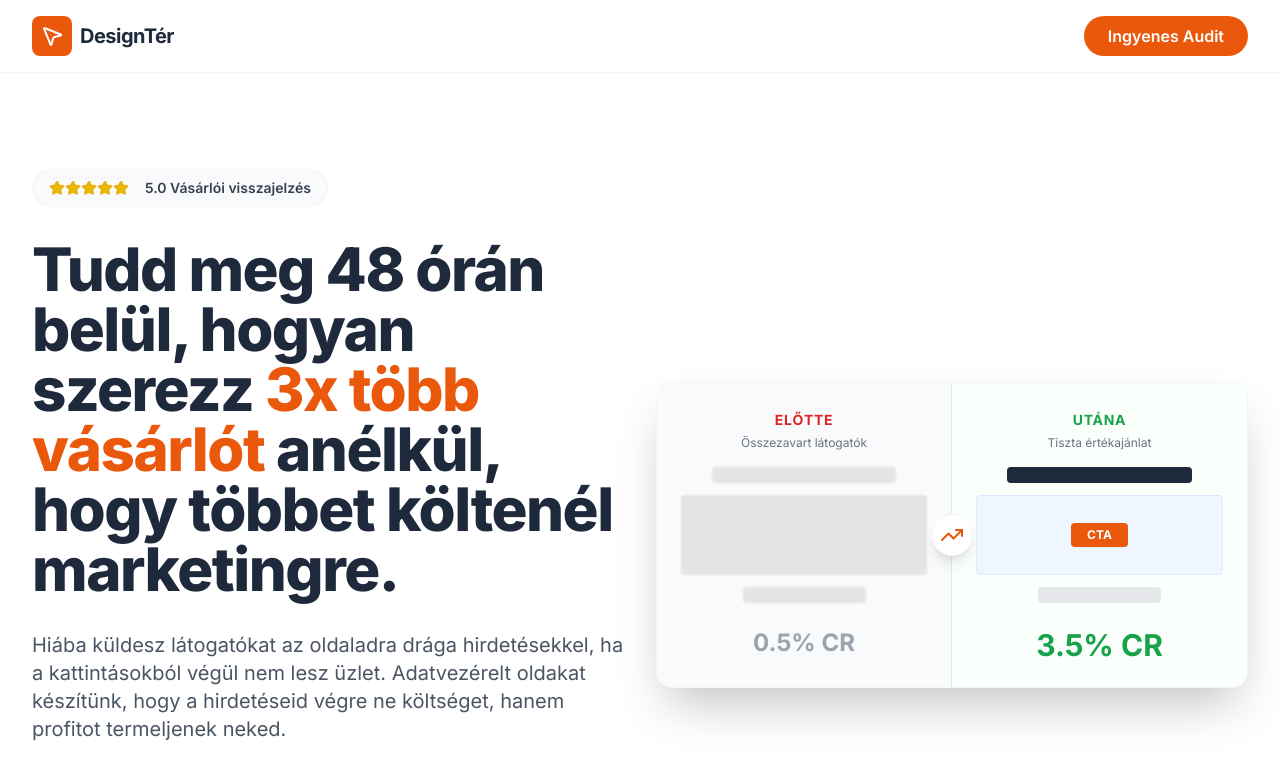
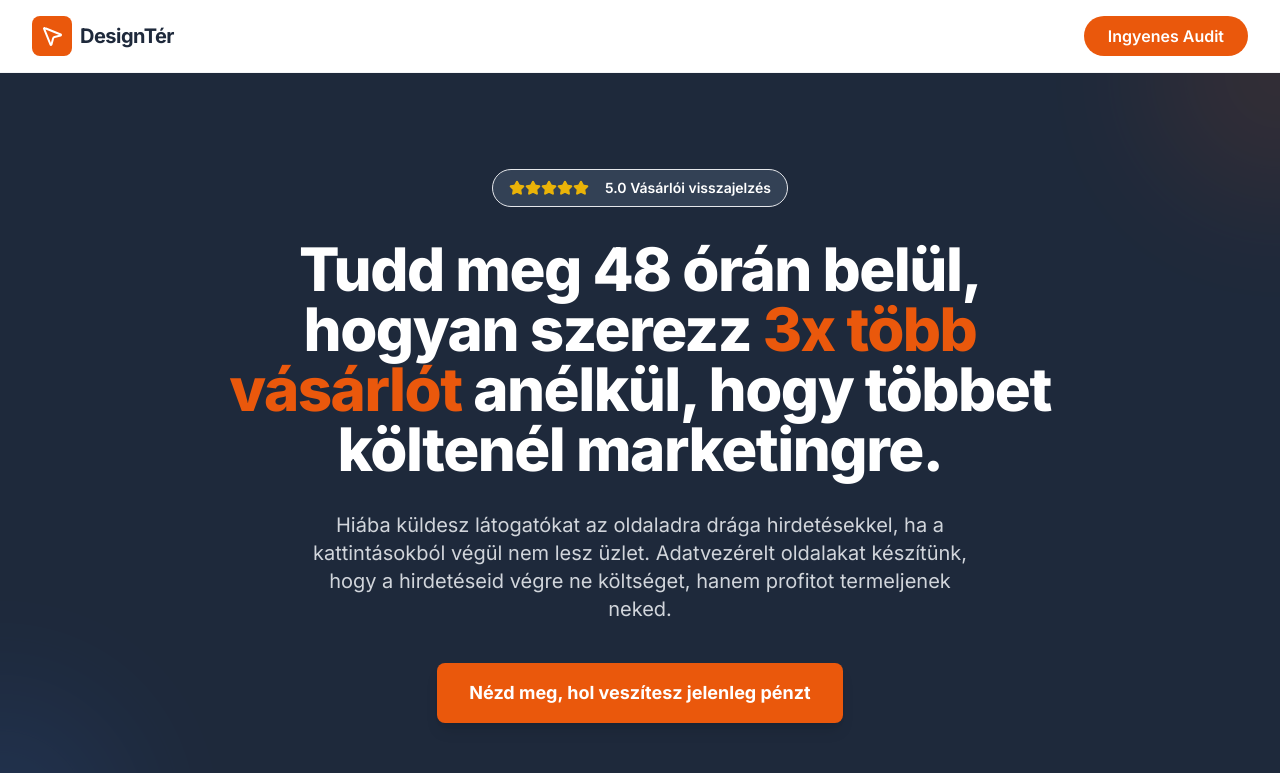
Before and after one commit to landingbulding-git/designter-freeaudit, a React (Vite) app: page / in a window 1280 px wide. Shown: the top 773 px of the page. Built offline with nearby package versions, Linux system fonts and the light colour scheme.

Commit message:
refactor: Redesign Hero section to match Closer section

```diff
--- a/components/Hero.tsx
+++ b/components/Hero.tsx
@@ -1,5 +1,5 @@
 import React from 'react';
-import { Star, TrendingUp } from 'lucide-react';
+import { Star } from 'lucide-react';
 
 const Hero: React.FC = () => {
   const scrollToAudit = () => {
@@ -11,15 +11,16 @@ const Hero: React.FC = () => {
   };
 
   return (
-    <section className="relative pt-12 pb-20 lg:pt-24 lg:pb-28 overflow-hidden">
-      <div className="max-w-7xl mx-auto px-4 sm:px-6 lg:px-8">
-        <div className="grid lg:grid-cols-2 gap-12 lg:gap-8 items-center">
+    <section className="relative py-24 bg-brand-900 text-white overflow-hidden">
+      {/* Background decoration */}
+      <div className="absolute top-0 right-0 w-64 h-64 bg-brand-accent opacity-10 blur-3xl rounded-full transform translate-x-1/2 -translate-y-1/2"></div>
+      <div className="absolute bottom-0 left-0 w-64 h-64 bg-blue-500 opacity-10 blur-3xl rounded-full transform -translate-x-1/2 translate-y-1/2"></div>
 
-          {/* Text Content */}
-          <div className="flex flex-col space-y-8 text-center lg:text-left">
+      <div className="max-w-7xl mx-auto px-4 sm:px-6 lg:px-8 relative z-10">
+        <div className="text-center">
 
           {/* Social Proof Badge */}
-            <div className="flex flex-wrap items-center justify-center lg:justify-start gap-4 text-sm font-medium text-gray-600 bg-gray-50 w-fit mx-auto lg:mx-0 px-4 py-2 rounded-full border border-gray-100">
+          <div className="flex flex-wrap items-center justify-center gap-4 text-sm font-medium text-gray-300 bg-brand-800 w-fit mx-auto px-4 py-2 rounded-full border border-brand-700 mb-8">
             <div className="flex items-center text-yellow-500">
               <Star className="w-4 h-4 fill-current" />
               <Star className="w-4 h-4 fill-current" />
@@ -27,16 +28,18 @@ const Hero: React.FC = () => {
               <Star className="w-4 h-4 fill-current" />
               <Star className="w-4 h-4 fill-current" />
             </div>
-              <span className="font-semibold text-gray-700">5.0 Vásárlói visszajelzés</span>
+            <span className="font-semibold text-white">5.0 Vásárlói visszajelzés</span>
           </div>
 
-            <h1 className="text-4xl lg:text-6xl font-extrabold tracking-tight text-brand-900 leading-tight">
-            Tudd meg 48 órán belül, hogyan szerezz <span className="text-brand-accent">3x több vásárlót</span> anélkül, hogy többet költenél marketingre.</h1>
+          <h1 className="text-4xl lg:text-6xl font-extrabold tracking-tight leading-tight max-w-4xl mx-auto">
+            Tudd meg 48 órán belül, hogyan szerezz <span className="text-brand-accent">3x több vásárlót</span> anélkül, hogy többet költenél marketingre.
+          </h1>
 
-            <p className="text-lg lg:text-xl text-gray-600 leading-relaxed max-w-2xl mx-auto lg:mx-0 min-h-[6rem]">
-Hiába küldesz látogatókat az oldaladra drága hirdetésekkel, ha a kattintásokból végül nem lesz üzlet. Adatvezérelt oldakat készítünk, hogy a hirdetéseid végre ne költséget, hanem profitot termeljenek neked.            </p>
+          <p className="text-lg lg:text-xl text-gray-300 leading-relaxed max-w-2xl mx-auto mt-8">
+            Hiába küldesz látogatókat az oldaladra drága hirdetésekkel, ha a kattintásokból végül nem lesz üzlet. Adatvezérelt oldalakat készítünk, hogy a hirdetéseid végre ne költséget, hanem profitot termeljenek neked.
+          </p>
 
-            <div className="flex flex-col sm:flex-row gap-4 justify-center lg:justify-start">
+          <div className="mt-10 flex flex-col sm:flex-row gap-4 justify-center">
             <button
               onClick={scrollToAudit}
               className="w-full sm:w-auto bg-brand-accent hover:bg-brand-accentHover text-white text-lg font-bold py-4 px-8 rounded-lg shadow-lg hover:shadow-xl transition-all duration-200 transform hover:-translate-y-1"
@@ -44,70 +47,6 @@ Hiába küldesz látogatókat az oldaladra drága hirdetésekkel, ha a kattintá
               Nézd meg, hol veszítesz jelenleg pénzt
             </button>
           </div>
-
-            <div className="flex flex-wrap items-center justify-center lg:justify-start gap-3 text-sm font-medium mt-2">
-               <div className="flex items-center gap-2 bg-green-50 text-green-800 px-3 py-1.5 rounded-md border border-green-100">
-                   <span className="relative flex h-2.5 w-2.5">
-                     <span className="animate-ping absolute inline-flex h-full w-full rounded-full bg-green-400 opacity-75"></span>
-                     <span className="relative inline-flex rounded-full h-2.5 w-2.5 bg-green-600"></span>
-                   </span>
-                   <span className="font-bold">Ingyenes konverziós audit</span>
-               </div>
-
-               <span className="text-gray-300 text-lg font-light">|</span>
-
-               <div className="bg-gray-50 text-gray-600 px-3 py-1.5 rounded-md border border-gray-100">
-                   <span className="font-bold">Nincs kötelezettség</span>
-               </div>
-            </div>
-          </div>
-
-          {/* Visual Strategy */}
-          <div className="relative">
-            <div className="relative rounded-2xl overflow-hidden shadow-2xl border border-gray-100 bg-white">
-               {/* Concept: Before/After Infographic */}
-               <div className="grid grid-cols-2">
-                 <div className="p-6 bg-gray-50 border-r border-gray-200">
-                    <div className="text-center mb-4">
-                      <span className="text-red-600 font-bold uppercase tracking-wider text-sm">Előtte</span>
-                      <p className="text-xs text-gray-500 mt-1">Összezavart látogatók</p>
-                    </div>
-                    <div className="space-y-3 opacity-60 grayscale blur-[1px]">
-                       <div className="h-4 bg-gray-300 rounded w-3/4 mx-auto"></div>
-                       <div className="h-20 bg-gray-300 rounded w-full"></div>
-                       <div className="h-4 bg-gray-300 rounded w-1/2 mx-auto"></div>
-                    </div>
-                    <div className="mt-6 flex justify-center">
-                        <span className="text-2xl font-bold text-gray-400">0.5% CR</span>
-                    </div>
-                 </div>
-                 <div className="p-6 bg-white relative">
-                    <div className="absolute inset-0 bg-green-50/30"></div>
-                    <div className="relative z-10">
-                      <div className="text-center mb-4">
-                        <span className="text-green-600 font-bold uppercase tracking-wider text-sm">Utána</span>
-                        <p className="text-xs text-gray-500 mt-1">Tiszta értékajánlat</p>
-                      </div>
-                      <div className="space-y-3">
-                         <div className="h-4 bg-brand-900 rounded w-3/4 mx-auto"></div>
-                         <div className="h-20 bg-blue-50 border border-blue-100 rounded w-full flex items-center justify-center">
-                            <span className="bg-brand-accent text-white px-4 py-1 rounded text-xs font-bold shadow-sm">CTA</span>
-                         </div>
-                         <div className="h-4 bg-gray-200 rounded w-1/2 mx-auto"></div>
-                      </div>
-                      <div className="mt-6 flex justify-center">
-                          <span className="text-3xl font-bold text-green-600">3.5% CR</span>
-                      </div>
-                    </div>
-                 </div>
-               </div>
-
-               <div className="absolute top-1/2 left-1/2 transform -translate-x-1/2 -translate-y-1/2 bg-white rounded-full p-2 shadow-lg border border-gray-100">
-                  <TrendingUp className="w-6 h-6 text-brand-accent" />
-               </div>
-            </div>
-          </div>
-
         </div>
       </div>
     </section>
```
Lines whose indentation alone changed are shown as unchanged.
